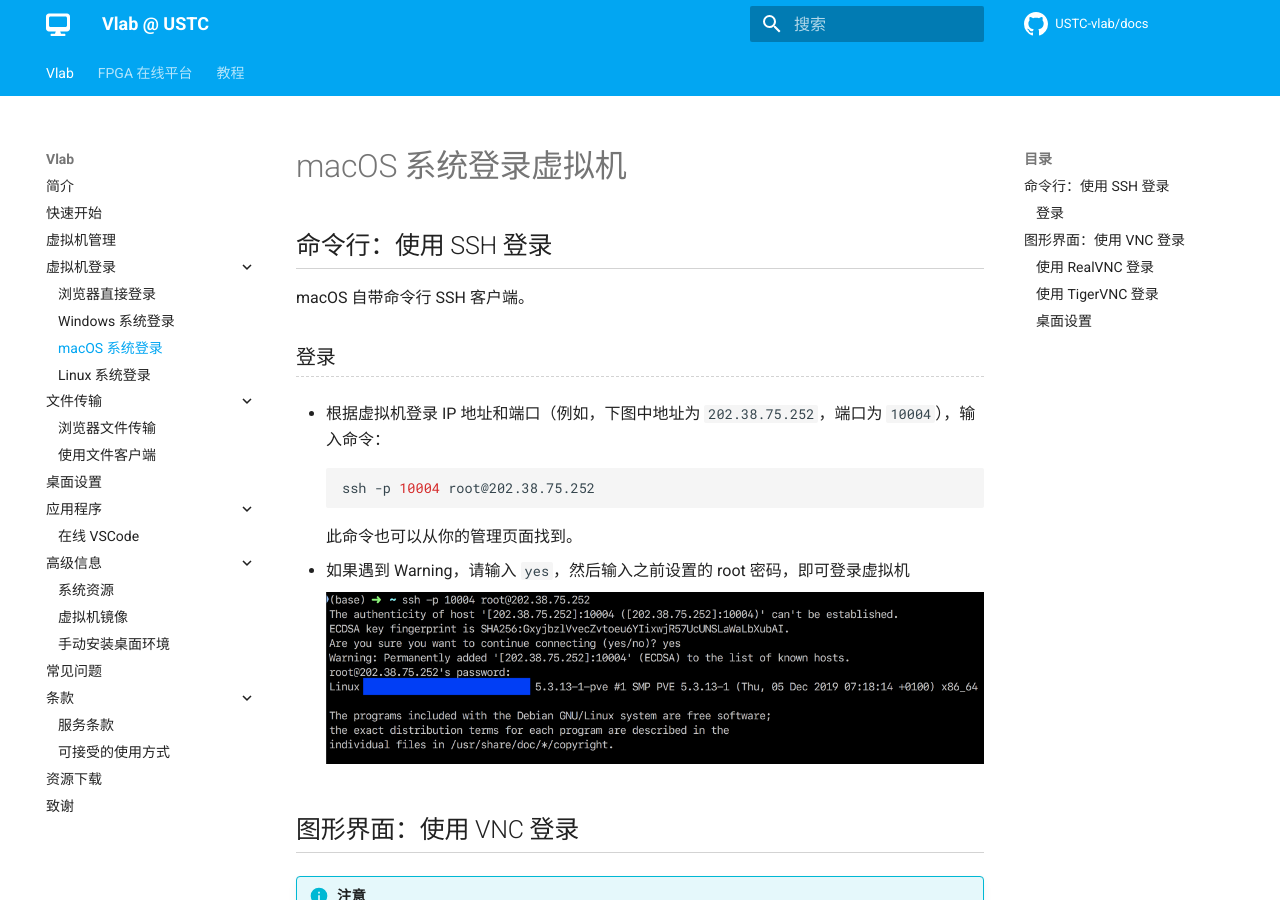
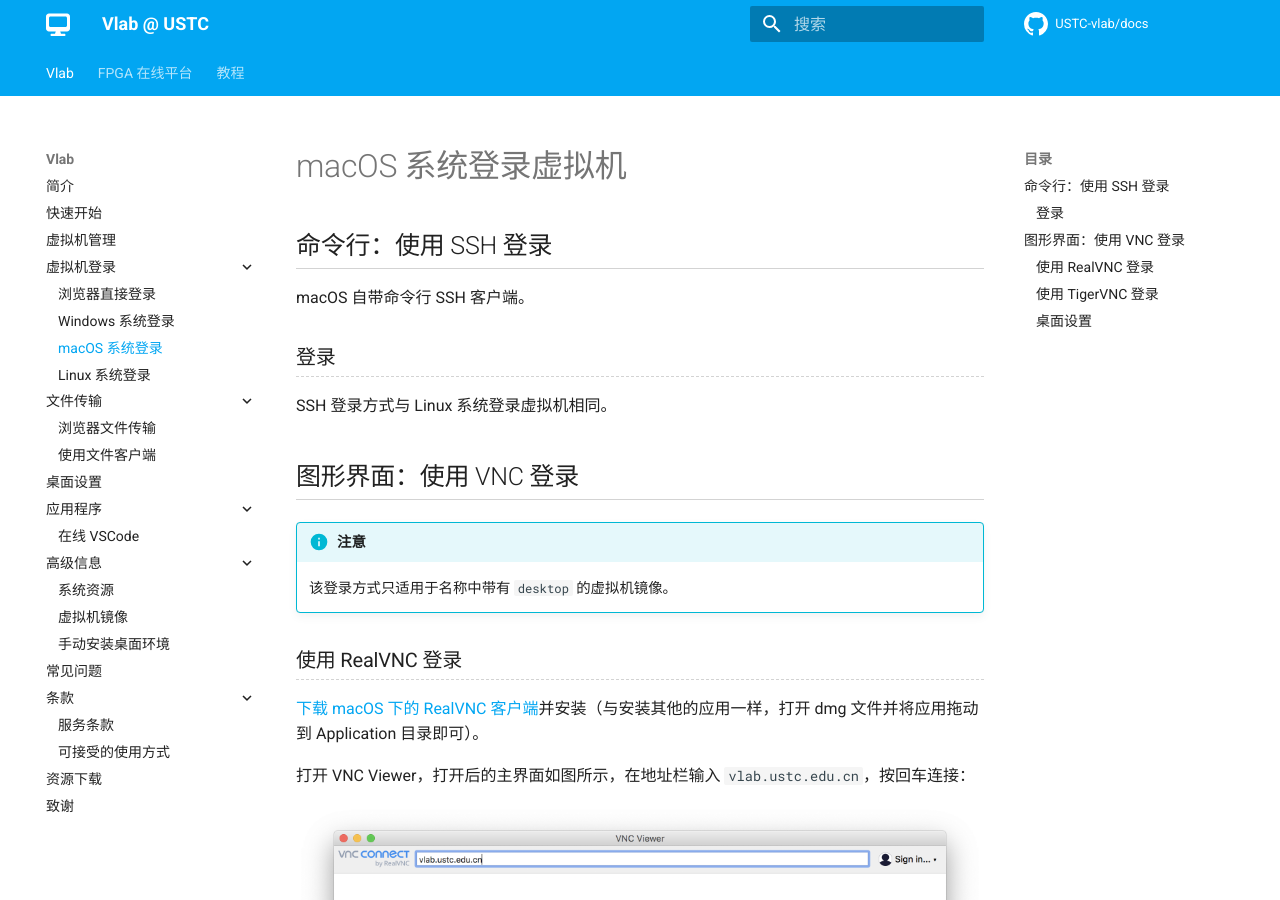
Before and after one commit to USTC-vlab/docs, an MkDocs documentation site: the page built from docs/vm/login-macos.md, in a window 1280 px wide and 900 px high. Built offline with MkDocs 1.6.1 and Material for MkDocs 9.7.7, drawn with Linux system fonts in a browser that asks for light colours; comment, search, counter and statistics services are not loaded.

Commit message:
Update SSH login in macOS

````diff
--- a/docs/vm/login-macos.md
+++ b/docs/vm/login-macos.md
@@ -6,17 +6,7 @@ macOS 自带命令行 SSH 客户端。
 
 ### 登录 {#ssh-login}
 
-* 根据虚拟机登录 IP 地址和端口（例如，下图中地址为 `202.38.75.252`，端口为 `10004`），输入命令：
-
-    ```shell
-    ssh -p 10004 root@202.38.75.252
-    ```
-
-    此命令也可以从你的管理页面找到。
-
-* 如果遇到 Warning，请输入 `yes`，然后输入之前设置的 root 密码，即可登录虚拟机
-
-    ![](../images/ssh_2.png)
+SSH 登录方式与 Linux 系统登录虚拟机相同。
 
 ## 图形界面：使用 VNC 登录 {#vnc}
 
````
